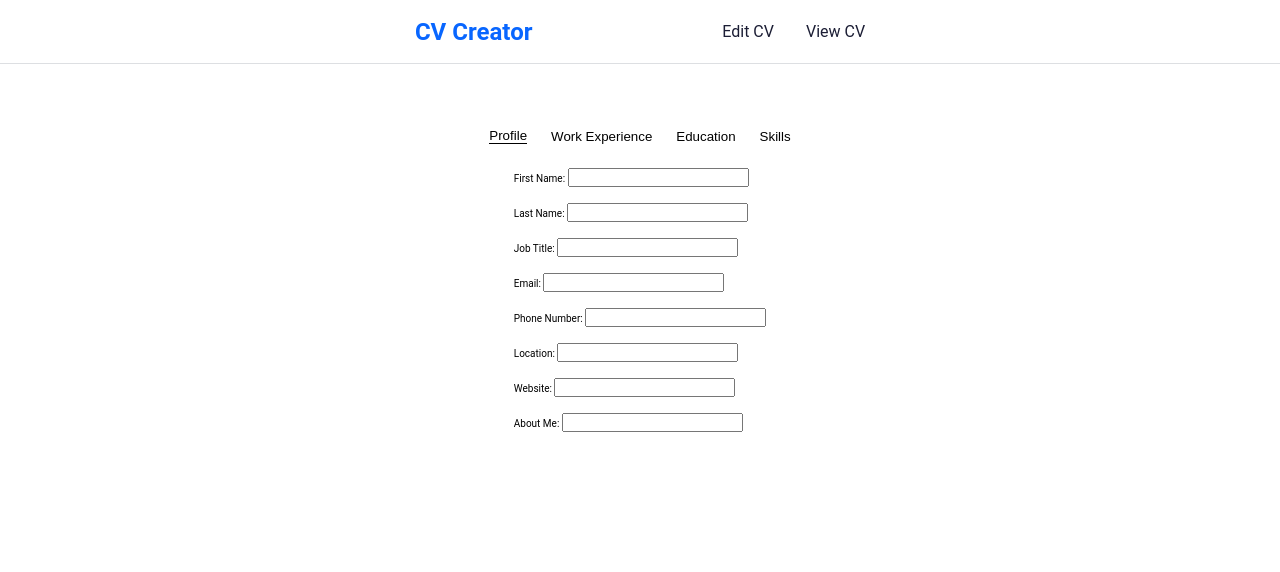
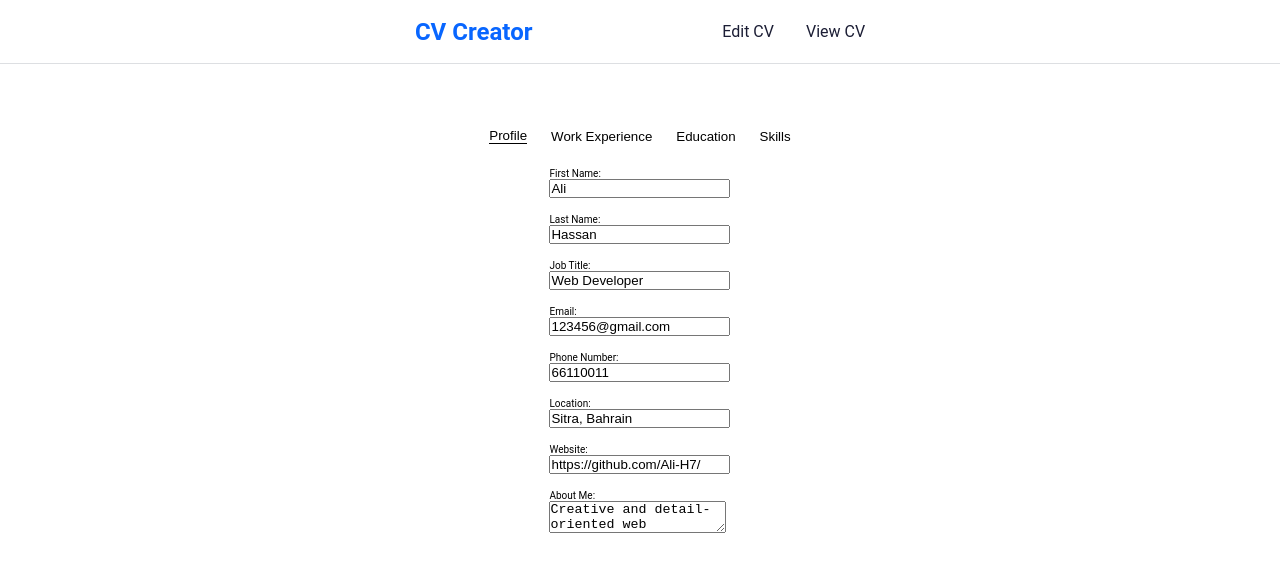
Before and after one commit to Ali-H7/cv-application, a React (Vite) app: page / in a window 1280 px wide. Both pictures are taken after a click on the item "Edit CV". Shown: the top 572 px of the page. Built offline with nearby package versions, Linux system fonts and the light colour scheme.

Commit message:
Add feature to edit the profile of the CV

```diff
--- a/src/App.jsx
+++ b/src/App.jsx
@@ -15,11 +15,14 @@ function App() {
     SetEditStatus(!editStatus);
   }
 
+  function handleProfileEdits(userInput, property) {
+    setProfile({ ...profile, [property]: userInput });
+  };
 
   return (
     <div className='main-container'>
       <Navbar handleEdit={handleEditButton} />
-      {!editStatus ? <RenderCV profileData={profile} /> : <Edit />}
+      {!editStatus ? <RenderCV profileData={profile} /> : <Edit profileData={profile} handleUserInput={handleProfileEdits} />}
     </div>
   )
 }
--- a/src/components/Edit.jsx
+++ b/src/components/Edit.jsx
@@ -2,7 +2,7 @@ import { useState } from 'react';
 import '../styles/Edit.css'
 import Input from './Input';
 
-function Edit() {
+function Edit({ profileData, handleUserInput }) {
     const editSections = ['Profile', 'Work Experience', 'Education', 'Skills']
     const [section, setSection] = useState(0);
 
@@ -15,34 +15,50 @@ function Edit() {
                 <Input
                     label='First Name'
                     inputType='text'
+                    inputValue={profileData.firstName}
+                    handleOnChange={(e) => handleUserInput(e.target.value, "firstName")}
                 />
                 <Input
                     label='Last Name'
                     inputType='text'
+                    inputValue={profileData.lastName}
+                    handleOnChange={(e) => handleUserInput(e.target.value, "lastName")}
                 />
                 <Input
                     label='Job Title'
                     inputType='text'
+                    inputValue={profileData.jobTitle}
+                    handleOnChange={(e) => handleUserInput(e.target.value, "jobTitle")}
                 />
                 <Input
                     label='Email'
                     inputType='email'
+                    inputValue={profileData.email}
+                    handleOnChange={(e) => handleUserInput(e.target.value, "email")}
                 />
                 <Input
                     label='Phone Number'
                     inputType='text'
+                    inputValue={profileData.phoneNumber}
+                    handleOnChange={(e) => handleUserInput(e.target.value, "phoneNumber")}
                 />
                 <Input
                     label='Location'
                     inputType='text'
+                    inputValue={profileData.location}
+                    handleOnChange={(e) => handleUserInput(e.target.value, "location")}
                 />
                 <Input
                     label='Website'
                     inputType='url'
+                    inputValue={profileData.website}
+                    handleOnChange={(e) => handleUserInput(e.target.value, "website")}
                 />
                 <Input
                     label='About Me'
                     inputType='textarea'
+                    inputValue={profileData.aboutMe}
+                    handleOnChange={(e) => handleUserInput(e.target.value, "aboutMe")}
                 />
             </div>}
         </div>
--- a/src/components/Input.jsx
+++ b/src/components/Input.jsx
@@ -4,11 +4,14 @@ function Input({ label, inputType, inputValue, handleOnChange }) {
     return (
         <label>
             {label}:{' '}
-            <input
+            {inputType === 'textarea' ? <textarea
+                value={inputValue}
+                onChange={handleOnChange}
+            /> : <input
                 type={inputType}
                 value={inputValue}
                 onChange={handleOnChange}
-            />
+            />}
         </label>
     )
 }
--- a/src/styles/Input.css
+++ b/src/styles/Input.css
@@ -0,0 +1,4 @@
+input,
+textarea {
+    display: flex;
+}
```
